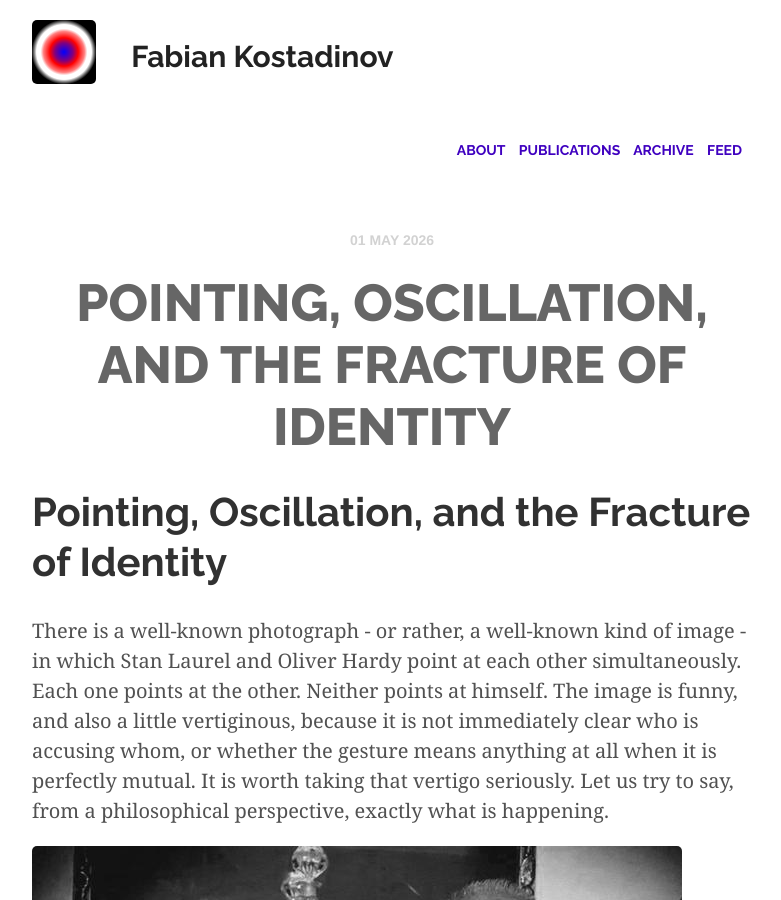
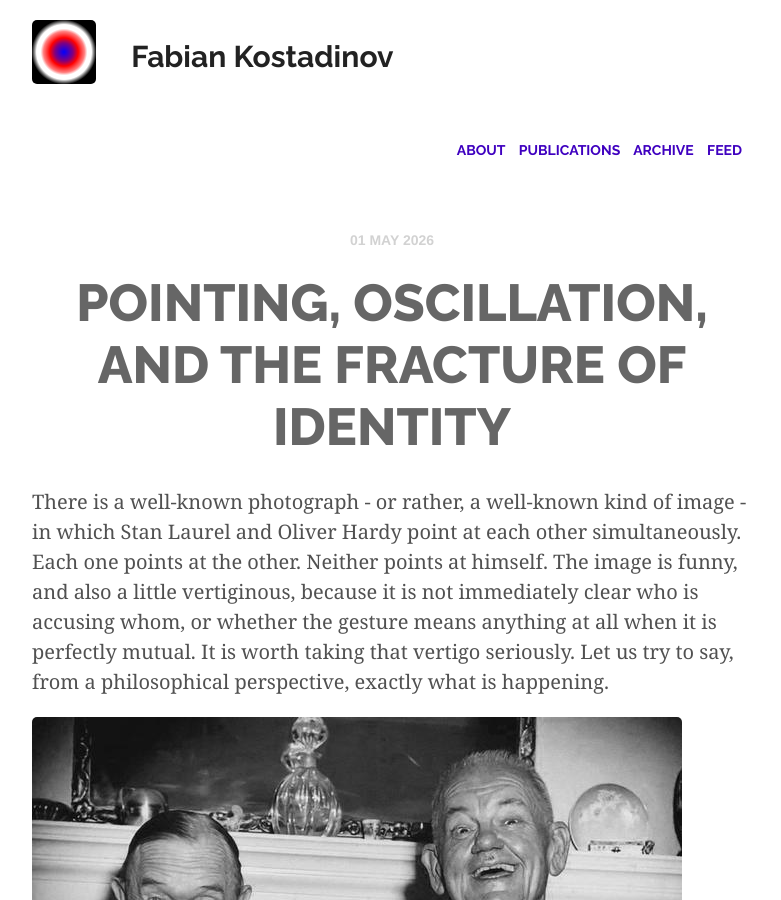
Before and after one commit to fabian-kostadinov/fabian-kostadinov.github.io, a Jekyll site: the page built from _posts/2026-05-01-pointing-oscillation-fracture-identity.md, in a window 1280 px wide and 900 px high. Shown: the whole window, without its empty margins (248-1029 px from the left). Built offline with Jekyll 4.4.1, drawn with Linux system fonts in a browser that asks for light colours; nearby versions of some CDN libraries; comment, search, counter and statistics services are not loaded.

Commit message:
Remove header from post 'Pointing, Oscillation, and the Fracture of Identity'
Removed the header from the post content.

```diff
--- a/_posts/2026-05-01-pointing-oscillation-fracture-identity.md
+++ b/_posts/2026-05-01-pointing-oscillation-fracture-identity.md
@@ -4,7 +4,6 @@ title: Pointing, Oscillation, and the Fracture of Identity
 comments: true
 tags: [gotthard günther, polycontexturality, proemial relation, philosophy]
 ---
-# Pointing, Oscillation, and the Fracture of Identity
 
 There is a well-known photograph - or rather, a well-known kind of image - in which Stan Laurel and Oliver Hardy point at each other simultaneously. Each one points at the other. Neither points at himself. The image is funny, and also a little vertiginous, because it is not immediately clear who is accusing whom, or whether the gesture means anything at all when it is perfectly mutual.
 It is worth taking that vertigo seriously. Let us try to say, from a philosophical perspective, exactly what is happening.
```
